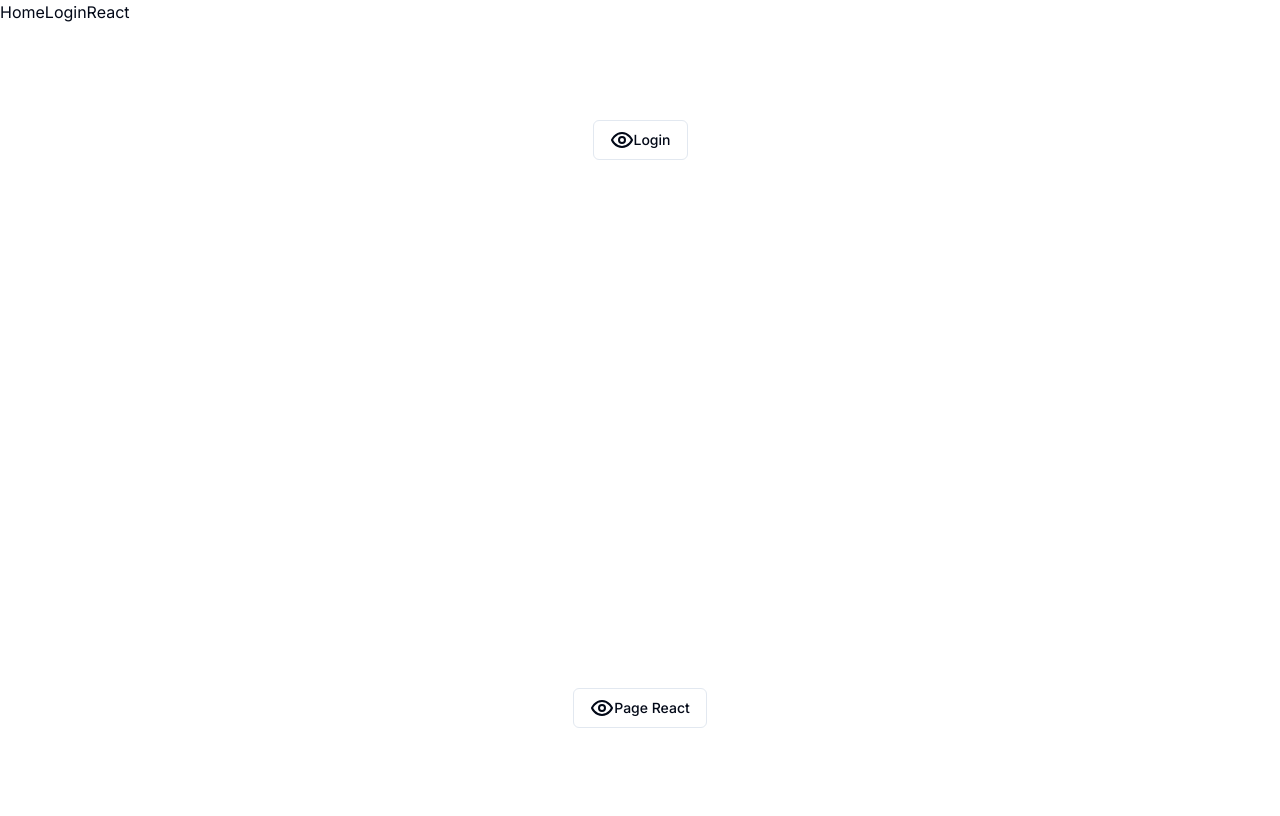
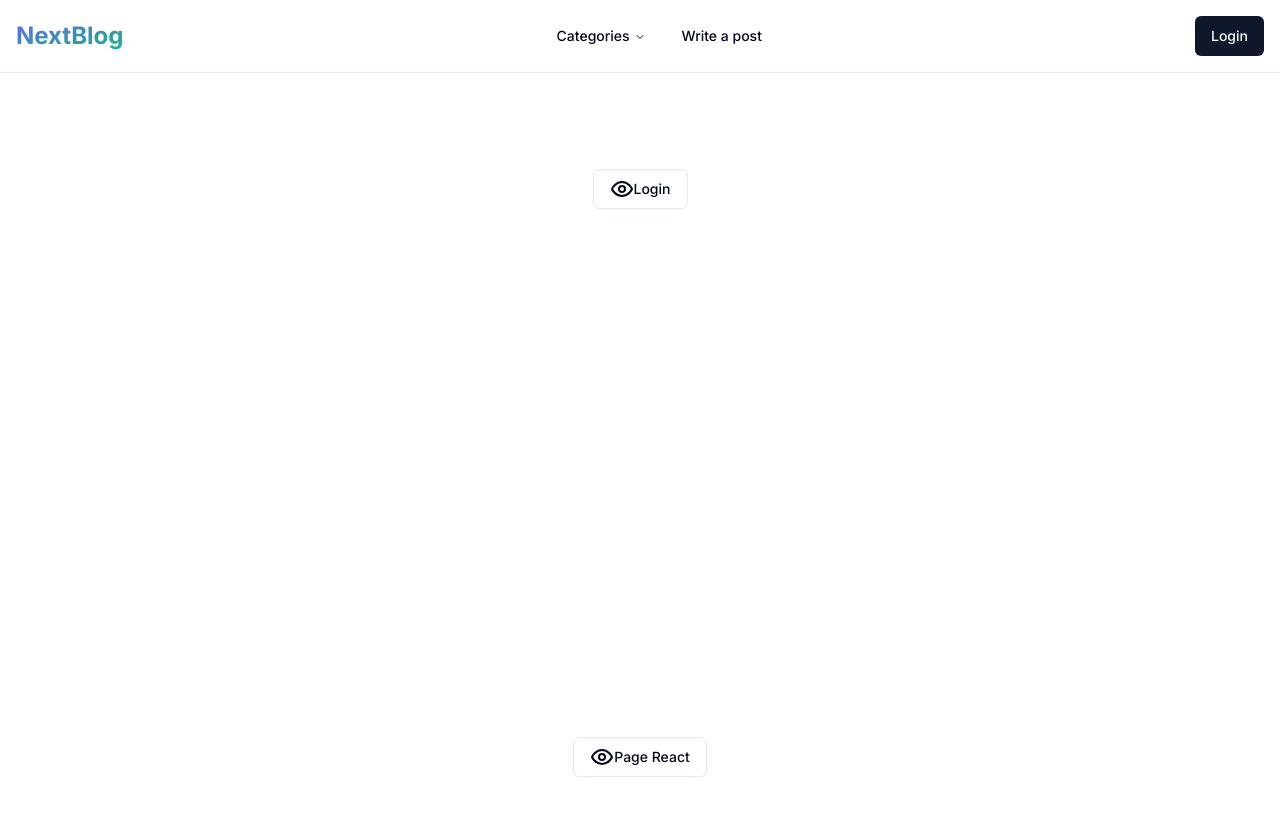
Before and after one commit to gllmt/next_blog_2024, a Next.js app: page / in a window 1280 px wide. Shown: the top 816 px of the page. Built offline with nearby package versions, Linux system fonts and the light colour scheme.

Commit message:
add header with navigation video #17

```diff
--- a/app/layout.tsx
+++ b/app/layout.tsx
@@ -2,6 +2,7 @@
 import { Inter } from "next/font/google";
 import "./globals.css";
 import Link from "next/link";
+import Header from "@/components/header";
 
 const inter = Inter({ subsets: ["latin"] });
 
@@ -18,11 +19,7 @@
   return (
     <html lang="en">
       <body className={inter.className}>
-        <div>
-          <Link href="/">Home</Link>
-          <Link href="/login">Login</Link>
-          <Link href="/categories/react">React</Link>
-        </div>
+        <Header />
         {children}
       </body>
     </html>
--- /dev/null
+++ b/app/write/page.tsx
@@ -0,0 +1,5 @@
+export default function WritePage() {
+  return (
+    <div>WritePage</div>
+  )
+}
--- /dev/null
+++ b/components/header-navigation.tsx
@@ -0,0 +1,76 @@
+"use client"
+
+import * as React from "react"
+import Link from "next/link"
+
+import { cn } from "@/lib/utils"
+// import { Icons } from "@/components/icons"
+import {
+  NavigationMenu,
+  NavigationMenuContent,
+  NavigationMenuItem,
+  NavigationMenuLink,
+  NavigationMenuList,
+  NavigationMenuTrigger,
+  navigationMenuTriggerStyle,
+} from "@/components/ui/navigation-menu"
+import { CATEGORIES } from "@/utils/data/categories"
+import { Category } from "@/utils/types"
+
+
+export function HeaderNavigation() {
+  return (
+    <NavigationMenu>
+      <NavigationMenuList>
+        <NavigationMenuItem>
+          <NavigationMenuTrigger>Categories</NavigationMenuTrigger>
+          <NavigationMenuContent>
+            <ul className="grid w-[400px] gap-3 p-4 md:w-[500px] md:grid-cols-2 lg:w-[600px] ">
+              {CATEGORIES.map((category: Category) => (
+                <ListItem
+                  key={category.id}
+                  href={`/categories/${category.slug}`}
+                >
+                  {category.name}
+                </ListItem>
+              ))}
+            </ul>
+          </NavigationMenuContent>
+        </NavigationMenuItem>
+        <NavigationMenuItem>
+          <Link href="/write" legacyBehavior passHref>
+            <NavigationMenuLink className={navigationMenuTriggerStyle()}>
+              Write a post
+            </NavigationMenuLink>
+          </Link>
+        </NavigationMenuItem>
+      </NavigationMenuList>
+    </NavigationMenu>
+  )
+}
+
+const ListItem = React.forwardRef<
+  React.ElementRef<"a">,
+  React.ComponentPropsWithoutRef<"a">
+>(({ className, title, children, ...props }, ref) => {
+  return (
+    <li>
+      <NavigationMenuLink asChild>
+        <a
+          ref={ref}
+          className={cn(
+            "block select-none space-y-1 rounded-md p-3 leading-none no-underline outline-none transition-colors hover:bg-accent hover:text-accent-foreground focus:bg-accent focus:text-accent-foreground",
+            className
+          )}
+          {...props}
+        >
+          <div className="text-sm font-medium leading-none">{title}</div>
+          <p className="line-clamp-2 text-sm leading-snug text-muted-foreground">
+            {children}
+          </p>
+        </a>
+      </NavigationMenuLink>
+    </li>
+  )
+})
+ListItem.displayName = "ListItem"
--- /dev/null
+++ b/components/header.tsx
@@ -0,0 +1,27 @@
+import React from 'react'
+import PageContainer from './page-container'
+import { HeaderNavigation } from './header-navigation'
+import Link from 'next/link'
+import ProfileButton from './profile-button'
+
+export default function Header() {
+  return (
+    <header className="p-4 border-b">
+        <PageContainer>
+          <div className="flex items-center justify-between w-full">
+            <div>
+                {/* menu responsive */}
+                <Link className="text-2xl font-bold text-transparent bg-clip-text bg-gradient-to-br from-indigo-500 to-emerald-500" href="/">NextBlog</Link>
+                {/* <h1 className="text-2xl font-bold text-transparent bg-clip-text bg-gradient-to-br from-indigo-500 to-emerald-500">NextBlog</h1> */}
+            </div>
+            {/* navigation */}
+            <HeaderNavigation />
+            {/* buttons */}
+            <div className="flex items-center">
+              <ProfileButton />
+            </div>
+          </div>
+        </PageContainer>
+    </header>
+  )
+}
--- /dev/null
+++ b/components/page-container.tsx
@@ -0,0 +1,7 @@
+export default function PageContainer({ children }: { children: React.ReactNode }) {
+  return (
+    <div className="mx-auto w-full max-w-7xl">
+        {children}
+    </div>
+  )
+}
--- /dev/null
+++ b/components/profile-button.tsx
@@ -0,0 +1,11 @@
+import Link from "next/link";
+import { Button } from "./ui/button";
+
+export default function ProfileButton() {
+
+  return (
+    <Link href="/login">
+        <Button>Login</Button>
+    </Link>
+  )
+}
--- /dev/null
+++ b/components/ui/navigation-menu.tsx
@@ -0,0 +1,128 @@
+import * as React from "react"
+import * as NavigationMenuPrimitive from "@radix-ui/react-navigation-menu"
+import { cva } from "class-variance-authority"
+import { ChevronDown } from "lucide-react"
+
+import { cn } from "@/lib/utils"
+
+const NavigationMenu = React.forwardRef<
+  React.ElementRef<typeof NavigationMenuPrimitive.Root>,
+  React.ComponentPropsWithoutRef<typeof NavigationMenuPrimitive.Root>
+>(({ className, children, ...props }, ref) => (
+  <NavigationMenuPrimitive.Root
+    ref={ref}
+    className={cn(
+      "relative z-10 flex max-w-max flex-1 items-center justify-center",
+      className
+    )}
+    {...props}
+  >
+    {children}
+    <NavigationMenuViewport />
+  </NavigationMenuPrimitive.Root>
+))
+NavigationMenu.displayName = NavigationMenuPrimitive.Root.displayName
+
+const NavigationMenuList = React.forwardRef<
+  React.ElementRef<typeof NavigationMenuPrimitive.List>,
+  React.ComponentPropsWithoutRef<typeof NavigationMenuPrimitive.List>
+>(({ className, ...props }, ref) => (
+  <NavigationMenuPrimitive.List
+    ref={ref}
+    className={cn(
+      "group flex flex-1 list-none items-center justify-center space-x-1",
+      className
+    )}
+    {...props}
+  />
+))
+NavigationMenuList.displayName = NavigationMenuPrimitive.List.displayName
+
+const NavigationMenuItem = NavigationMenuPrimitive.Item
+
+const navigationMenuTriggerStyle = cva(
+  "group inline-flex h-10 w-max items-center justify-center rounded-md bg-background px-4 py-2 text-sm font-medium transition-colors hover:bg-accent hover:text-accent-foreground focus:bg-accent focus:text-accent-foreground focus:outline-none disabled:pointer-events-none disabled:opacity-50 data-[active]:bg-accent/50 data-[state=open]:bg-accent/50"
+)
+
+const NavigationMenuTrigger = React.forwardRef<
+  React.ElementRef<typeof NavigationMenuPrimitive.Trigger>,
+  React.ComponentPropsWithoutRef<typeof NavigationMenuPrimitive.Trigger>
+>(({ className, children, ...props }, ref) => (
+  <NavigationMenuPrimitive.Trigger
+    ref={ref}
+    className={cn(navigationMenuTriggerStyle(), "group", className)}
+    {...props}
+  >
+    {children}{" "}
+    <ChevronDown
+      className="relative top-[1px] ml-1 h-3 w-3 transition duration-200 group-data-[state=open]:rotate-180"
+      aria-hidden="true"
+    />
+  </NavigationMenuPrimitive.Trigger>
+))
+NavigationMenuTrigger.displayName = NavigationMenuPrimitive.Trigger.displayName
+
+const NavigationMenuContent = React.forwardRef<
+  React.ElementRef<typeof NavigationMenuPrimitive.Content>,
+  React.ComponentPropsWithoutRef<typeof NavigationMenuPrimitive.Content>
+>(({ className, ...props }, ref) => (
+  <NavigationMenuPrimitive.Content
+    ref={ref}
+    className={cn(
+      "left-0 top-0 w-full data-[motion^=from-]:animate-in data-[motion^=to-]:animate-out data-[motion^=from-]:fade-in data-[motion^=to-]:fade-out data-[motion=from-end]:slide-in-from-right-52 data-[motion=from-start]:slide-in-from-left-52 data-[motion=to-end]:slide-out-to-right-52 data-[motion=to-start]:slide-out-to-left-52 md:absolute md:w-auto ",
+      className
+    )}
+    {...props}
+  />
+))
+NavigationMenuContent.displayName = NavigationMenuPrimitive.Content.displayName
+
+const NavigationMenuLink = NavigationMenuPrimitive.Link
+
+const NavigationMenuViewport = React.forwardRef<
+  React.ElementRef<typeof NavigationMenuPrimitive.Viewport>,
+  React.ComponentPropsWithoutRef<typeof NavigationMenuPrimitive.Viewport>
+>(({ className, ...props }, ref) => (
+  <div className={cn("absolute left-0 top-full flex justify-center")}>
+    <NavigationMenuPrimitive.Viewport
+      className={cn(
+        "origin-top-center relative mt-1.5 h-[var(--radix-navigation-menu-viewport-height)] w-full overflow-hidden rounded-md border bg-popover text-popover-foreground shadow-lg data-[state=open]:animate-in data-[state=closed]:animate-out data-[state=closed]:zoom-out-95 data-[state=open]:zoom-in-90 md:w-[var(--radix-navigation-menu-viewport-width)]",
+        className
+      )}
+      ref={ref}
+      {...props}
+    />
+  </div>
+))
+NavigationMenuViewport.displayName =
+  NavigationMenuPrimitive.Viewport.displayName
+
+const NavigationMenuIndicator = React.forwardRef<
+  React.ElementRef<typeof NavigationMenuPrimitive.Indicator>,
+  React.ComponentPropsWithoutRef<typeof NavigationMenuPrimitive.Indicator>
+>(({ className, ...props }, ref) => (
+  <NavigationMenuPrimitive.Indicator
+    ref={ref}
+    className={cn(
+      "top-full z-[1] flex h-1.5 items-end justify-center overflow-hidden data-[state=visible]:animate-in data-[state=hidden]:animate-out data-[state=hidden]:fade-out data-[state=visible]:fade-in",
+      className
+    )}
+    {...props}
+  >
+    <div className="relative top-[60%] h-2 w-2 rotate-45 rounded-tl-sm bg-border shadow-md" />
+  </NavigationMenuPrimitive.Indicator>
+))
+NavigationMenuIndicator.displayName =
+  NavigationMenuPrimitive.Indicator.displayName
+
+export {
+  navigationMenuTriggerStyle,
+  NavigationMenu,
+  NavigationMenuList,
+  NavigationMenuItem,
+  NavigationMenuContent,
+  NavigationMenuTrigger,
+  NavigationMenuLink,
+  NavigationMenuIndicator,
+  NavigationMenuViewport,
+}
--- a/package.json
+++ b/package.json
@@ -9,6 +9,7 @@
     "lint": "next lint"
   },
   "dependencies": {
+    "@radix-ui/react-navigation-menu": "^1.1.4",
     "@radix-ui/react-slot": "^1.0.2",
     "class-variance-authority": "^0.7.0",
     "clsx": "^2.1.0",
--- /dev/null
+++ b/utils/data/categories.ts
@@ -0,0 +1,29 @@
+import { Category } from "../types";
+
+export const CATEGORIES: Category[] = [
+    {
+        id: 1,
+        name: "JavaScript",
+        slug: "javascript"
+    },
+    {
+        id: 2,
+        name: "React",
+        slug: "react"
+    },
+    {
+        id: 3,
+        name: "Next.js",
+        slug: "nextjs"
+    },
+    {
+        id: 4,
+        name: "Tailwind CSS",
+        slug: "tailwindcss"
+    },
+    {
+        id: 5,
+        name: "Node.js",
+        slug: "nodejs"
+    }
+];
--- /dev/null
+++ b/utils/types.ts
@@ -0,0 +1,5 @@
+export type Category = {
+    id: number;
+    name: string;
+    slug: string;
+}
```
Also changed, not shown: 1 other file (tests, documents, lock files or other folders).
